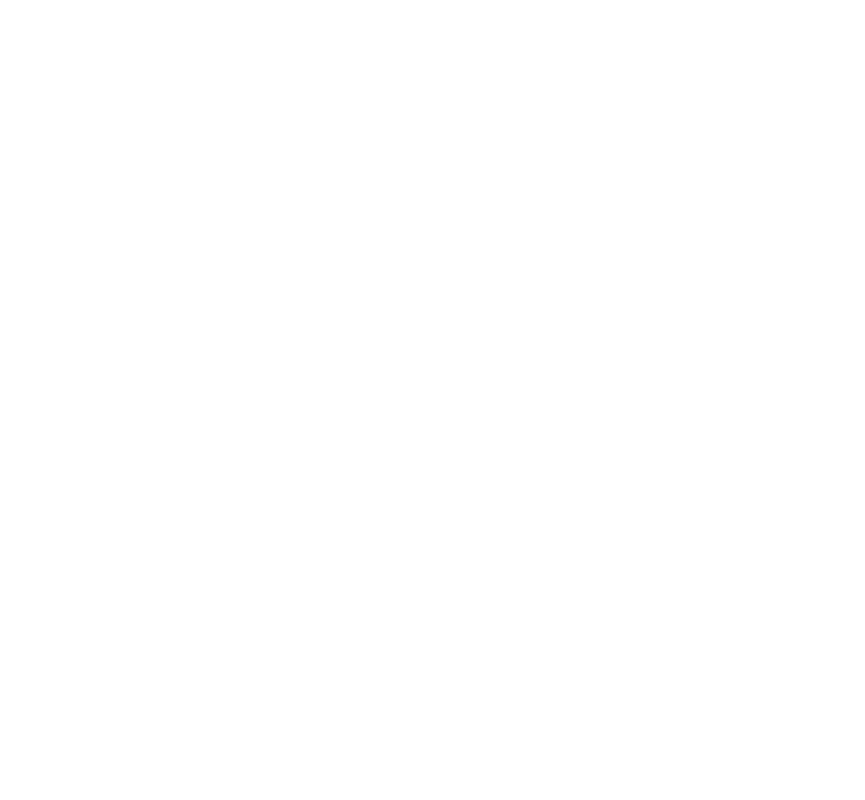
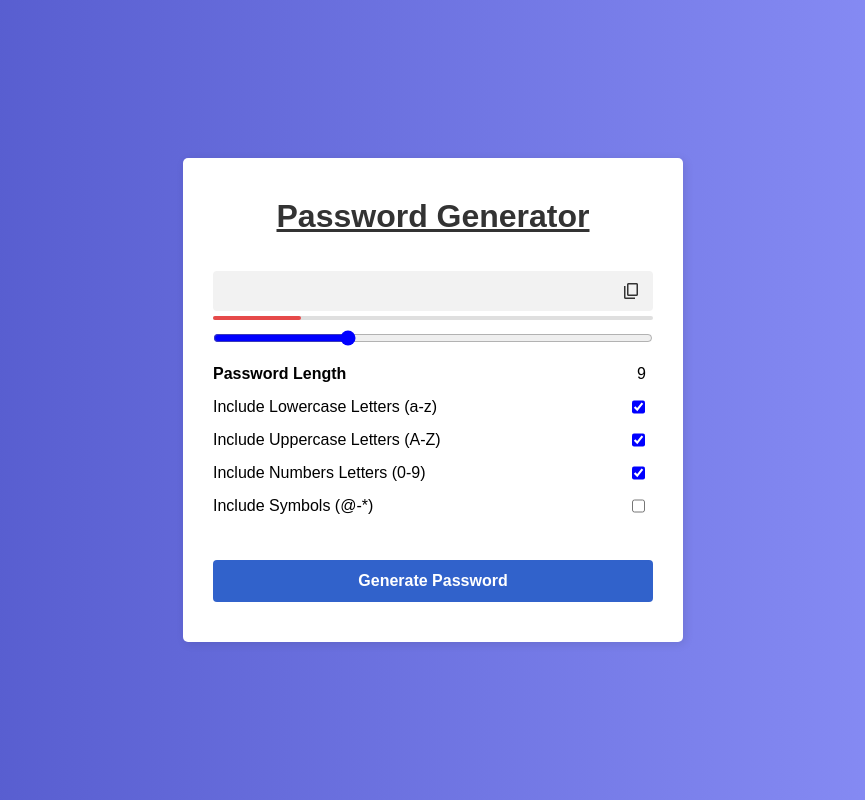
Before and after one commit to HLeNam/JsBasic_RandomPasswordApplication, a plain HTML site: page index.html in a window 1280 px wide. Shown: the whole page, without its empty margins (207-1072 px from the left). Drawn offline with nearby package versions, Linux system fonts and the light colour scheme.

Commit message:
Random Password Application

```diff
--- a/index.html
+++ b/index.html
@@ -5,9 +5,50 @@
         <meta name="viewport" content="width=device-width, initial-scale=1.0" />
         <title>Random Password Application</title>
 
+        <link
+            rel="stylesheet"
+            href="https://fonts.googleapis.com/css2?family=Material+Symbols+Outlined:opsz,wght,FILL,GRAD@20..48,100..700,0..1,-50..200"
+        />
         <link rel="stylesheet" href="./style.css" />
     </head>
     <body>
+        <div class="container">
+            <h1>Password Generator</h1>
+            <div class="inputBox">
+                <input type="text" id="passBox" class="passBox" disabled />
+                <span class="material-symbols-outlined" id="copyIcon">content_copy</span>
+            </div>
+            <div class="pass-indicator" id="passIndicator"></div>
+
+            <input type="range" name="1" max="30" value="9" step="1" id="inputSlider" />
+            <div class="row">
+                <p>Password Length</p>
+                <span id="sliderValue"></span>
+            </div>
+
+            <div class="row">
+                <label for="lowercase">Include Lowercase Letters (a-z)</label>
+                <input type="checkbox" name="lowercase" id="lowercase" checked />
+            </div>
+
+            <div class="row">
+                <label for="uppercase">Include Uppercase Letters (A-Z)</label>
+                <input type="checkbox" name="uppercase" id="uppercase" checked />
+            </div>
+
+            <div class="row">
+                <label for="numbers">Include Numbers Letters (0-9)</label>
+                <input type="checkbox" name="numbers" id="numbers" checked />
+            </div>
+
+            <div class="row">
+                <label for="symbols">Include Symbols (@-*)</label>
+                <input type="checkbox" name="symbols" id="symbols" />
+            </div>
+
+            <button class="genBtn" id="genBtn">Generate Password</button>
+        </div>
+
         <script src="./script.js"></script>
     </body>
 </html>
--- a/script.js
+++ b/script.js
@@ -0,0 +1,80 @@
+const inputSlider = document.getElementById("inputSlider");
+const sliderValue = document.getElementById("sliderValue");
+const passBox = document.getElementById("passBox");
+
+const lowercaseEl = document.getElementById("lowercase");
+const uppercaseEl = document.getElementById("uppercase");
+const numbersEl = document.getElementById("numbers");
+const symbolsEl = document.getElementById("symbols");
+
+const generateBtn = document.getElementById("genBtn");
+const copyBtn = document.getElementById("copyIcon");
+const passIndicator = document.getElementById("passIndicator");
+
+const lowercaseLetters = "abcdefghijklmnopqrstuvwxyz";
+const uppercaseLetters = "ABCDEFGHIJKLMNOPQRSTUVWXYZ";
+const numbers = "0123456789";
+const symbols = "!@#$%^&*()_+-=[]{}\\|;':\",./<>?";
+
+sliderValue.textContent = inputSlider.value;
+inputSlider.addEventListener("input", () => {
+    sliderValue.textContent = inputSlider.value;
+    generatePassword();
+    copyBtn.innerHTML = "content_copy";
+});
+
+function generatePassword() {
+    const length = inputSlider.value;
+    let characters = "";
+    let password = "";
+
+    characters += lowercaseEl.checked ? lowercaseLetters : "";
+    characters += uppercaseEl.checked ? uppercaseLetters : "";
+    characters += numbersEl.checked ? numbers : "";
+    characters += symbolsEl.checked ? symbols : "";
+
+    for (let i = 0; i < length; i++) {
+        password += characters.charAt(Math.floor(Math.random() * characters.length));
+    }
+
+    passBox.value = password;
+    updatePasswordIndicator();
+}
+
+generateBtn.addEventListener("click", () => {
+    generatePassword();
+    copyBtn.innerHTML = "content_copy";
+});
+
+function updatePasswordIndicator() {
+    const passwordStrength = getPasswordStrength(passBox.value);
+    passIndicator.className = "pass-indicator " + passwordStrength;
+}
+
+function getPasswordStrength(password) {
+    if (password.length <= 10) {
+        return "weak";
+    }
+    if (password.length <= 20) {
+        return "medium";
+    }
+    return "strong";
+}
+
+window.addEventListener("DOMContentLoaded", () => {
+    updatePasswordIndicator();
+});
+
+copyBtn.addEventListener("click", () => {
+    if (!passBox.value) {
+        return;
+    }
+    if (passBox.value != "" || passBox.value.length() >= 1) {
+        navigator.clipboard.writeText(passBox.value);
+        copyBtn.innerText = "check";
+
+        setTimeout(() => {
+            copyBtn.innerHTML = "content_copy";
+        }, 3000);
+    }
+});
--- a/style.css
+++ b/style.css
@@ -0,0 +1,144 @@
+* {
+    margin: 0;
+    padding: 0;
+    box-sizing: border-box;
+    font-family: Arial, sans-serif;
+}
+
+input[type="range"],
+input[type="checkbox"] {
+    accent-color: blue;
+}
+
+body {
+    display: flex;
+    justify-content: center;
+    align-items: center;
+    min-height: 100vh;
+    background: linear-gradient(to right, #4e54c8, #8f94fb);
+}
+
+.container {
+    max-width: 500px;
+    width: 100%;
+    border-radius: 5px;
+    padding: 40px 30px;
+    background-color: #fff;
+    box-shadow: 2px 2px 10px rgba(0, 0, 0, 0.1);
+}
+
+.container h1 {
+    font-weight: bold;
+    margin-bottom: 36px;
+    text-align: center;
+    color: #333;
+    text-decoration: underline;
+}
+
+.inputBox {
+    position: relative;
+    margin-bottom: 5px;
+}
+
+.inputBox span {
+    position: absolute;
+    top: 50%;
+    right: 12px;
+    transform: translateY(-50%);
+    color: #333;
+    font-size: 20px;
+    cursor: pointer;
+}
+
+.passBox {
+    width: 100%;
+    height: 40px;
+    padding: 8px;
+    border: none;
+    border-radius: 4px;
+    font-size: 16px;
+    font-weight: 700;
+    background-color: #f2f2f2;
+    color: #333;
+    outline: none;
+}
+
+.row {
+    display: flex;
+    justify-content: space-between;
+    margin: 15px 0;
+}
+
+.row p,
+.row label {
+    flex-basis: 60%;
+    font-size: 16px;
+    font-weight: 500;
+    color: #000;
+}
+
+.row p {
+    font-weight: 700;
+}
+
+.row input[type="checkbox"] {
+    margin-right: 8px;
+}
+
+.genBtn {
+    width: 100%;
+    padding: 12px 0;
+    border: none;
+    border-radius: 4px;
+    font-size: 16px;
+    font-weight: bold;
+    color: #fff;
+    background-color: #3162cb;
+    cursor: pointer;
+    margin-top: 30px;
+}
+
+.genBtn:hover {
+    background-color: #1d1e20;
+}
+
+input[type="range"] {
+    width: 100%;
+    margin-top: 10px;
+}
+
+#sliderValue {
+    margin-right: 7px;
+}
+
+.pass-indicator {
+    position: relative;
+    width: 100%;
+    height: 4px;
+    background: #dfdfdf;
+    border-radius: 25px;
+}
+
+.pass-indicator::before {
+    content: "";
+    position: absolute;
+    height: 100%;
+    width: 50%;
+    border-radius: inherit;
+    transition: width 0.3s ease;
+}
+
+.pass-indicator.weak::before {
+    width: 20%;
+    background-color: #e64a4a;
+}
+
+.pass-indicator.medium::before {
+    width: 50%;
+    background-color: #f1c80b;
+}
+
+.pass-indicator.strong::before {
+    width: 100%;
+    background-color: #4285f4;
+}
```
